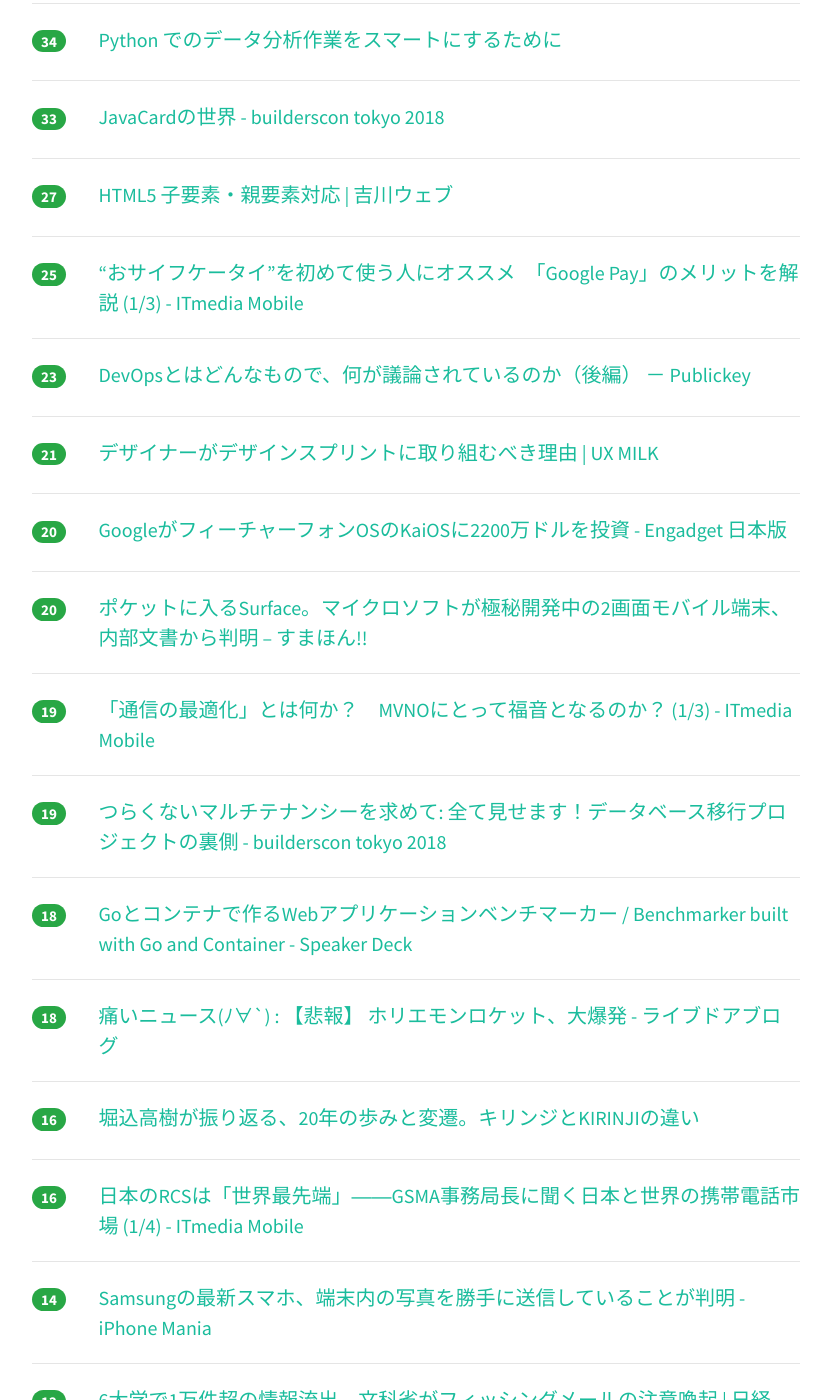
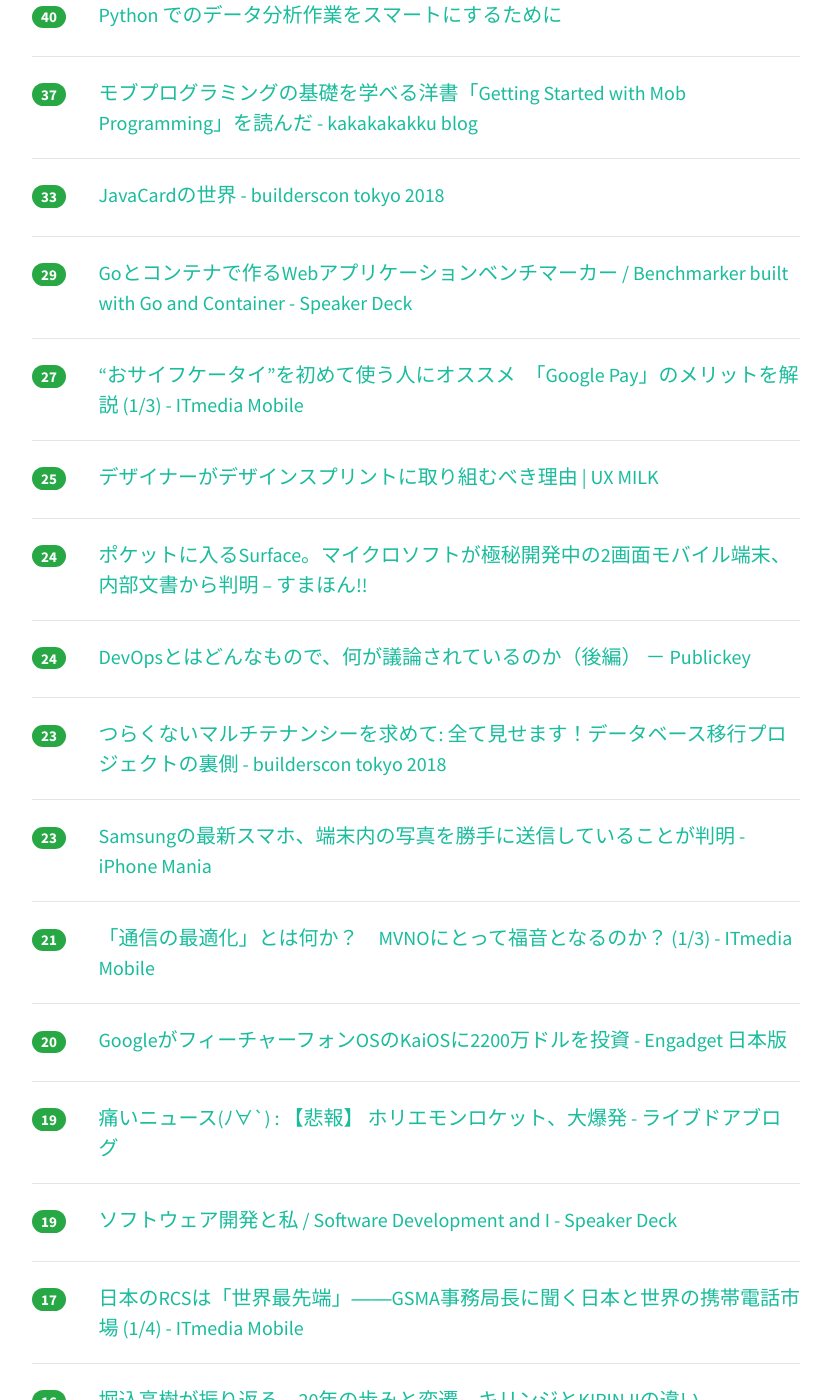
Before and after one commit to yatta47/hatena-matome-site, a Jekyll site: the page built from _posts/2018-06-30-hatena.md, in a window 1280 px wide and 1400 px high, scrolled down 856 px. Shown: the whole window, without its empty margins (224-1055 px from the left). Built offline with Jekyll 4.4.1, drawn with Linux system fonts in a browser that asks for light colours; nearby versions of some CDN libraries; some of the changed text lies outside the part shown.

Commit message:
Updated 2018-06-30

```diff
--- a/_posts/2018-06-30-hatena.md
+++ b/_posts/2018-06-30-hatena.md
@@ -1,13 +1,13 @@
 ---
 layout: post
 title:  "2018-06-30 はてぶIT"
-date:   2018-06-30 18:02:27
+date:   2018-06-30 19:02:31
 tags: [it-hotentry]
 ---
-54 件のデータあり
+60 件のデータあり
 
 <hr><div class="row">
-<div class="col-1"><span class="badge badge-pill badge-success h2">502</span></div>
+<div class="col-1"><span class="badge badge-pill badge-success h2">523</span></div>
 <div class="col-11"><a href='https://jp.techcrunch.com/2018/06/29/2018-06-28-what3words-saic-alpine-f1/' target='_blank'>世界を57兆個の小さな区画に分割してそれぞれにユニークな名前をつけたwhat3wordsに投資が殺到 | TechCrunch Japan</a></div>
 </div>
 <hr>
@@ -17,23 +17,28 @@ tags: [it-hotentry]
 </div>
 <hr>
 <div class="row">
-<div class="col-1"><span class="badge badge-pill badge-success h2">80</span></div>
+<div class="col-1"><span class="badge badge-pill badge-success h2">105</span></div>
 <div class="col-11"><a href='http://trend.nikkeibp.co.jp/atcl/contents/18/00011/00004/' target='_blank'>リクルートの校閲AIが驚異的な効果　検出率は人を超え数秒で完了：日経クロストレンド</a></div>
 </div>
 <hr>
 <div class="row">
-<div class="col-1"><span class="badge badge-pill badge-success h2">56</span></div>
+<div class="col-1"><span class="badge badge-pill badge-success h2">60</span></div>
 <div class="col-11"><a href='https://speakerdeck.com/ledsun/10bei-su-inode-dot-jsbing-lie-puroguramingu' target='_blank'>10倍速いNode.js並列プログラミング - Speaker Deck</a></div>
 </div>
 <hr>
 <div class="row">
-<div class="col-1"><span class="badge badge-pill badge-success h2">35</span></div>
-<div class="col-11"><a href='https://kakakakakku.hatenablog.com/entry/2018/06/29/192551' target='_blank'>モブプログラミングの基礎を学べる洋書「Getting Started with Mob Programming」を読んだ - kakakakakku blog</a></div>
+<div class="col-1"><span class="badge badge-pill badge-success h2">43</span></div>
+<div class="col-11"><a href='https://yoshikawaweb.com/element/' target='_blank'>HTML5 子要素・親要素対応 | 吉川ウェブ</a></div>
 </div>
 <hr>
 <div class="row">
-<div class="col-1"><span class="badge badge-pill badge-success h2">34</span></div>
+<div class="col-1"><span class="badge badge-pill badge-success h2">40</span></div>
 <div class="col-11"><a href='https://qiita.com/s_katagiri/items/a6c3914e7623b4d7b5a3' target='_blank'>Python でのデータ分析作業をスマートにするために</a></div>
+</div>
+<hr>
+<div class="row">
+<div class="col-1"><span class="badge badge-pill badge-success h2">37</span></div>
+<div class="col-11"><a href='https://kakakakakku.hatenablog.com/entry/2018/06/29/192551' target='_blank'>モブプログラミングの基礎を学べる洋書「Getting Started with Mob Programming」を読んだ - kakakakakku blog</a></div>
 </div>
 <hr>
 <div class="row">
@@ -42,23 +47,43 @@ tags: [it-hotentry]
 </div>
 <hr>
 <div class="row">
+<div class="col-1"><span class="badge badge-pill badge-success h2">29</span></div>
+<div class="col-11"><a href='https://speakerdeck.com/fujiwara3/benchmarker-built-with-go-and-container' target='_blank'>Goとコンテナで作るWebアプリケーションベンチマーカー / Benchmarker built with Go and Container - Speaker Deck</a></div>
+</div>
+<hr>
+<div class="row">
 <div class="col-1"><span class="badge badge-pill badge-success h2">27</span></div>
-<div class="col-11"><a href='https://yoshikawaweb.com/element/' target='_blank'>HTML5 子要素・親要素対応 | 吉川ウェブ</a></div>
+<div class="col-11"><a href='http://www.itmedia.co.jp/mobile/articles/1806/30/news012.html' target='_blank'>“おサイフケータイ”を初めて使う人にオススメ　「Google Pay」のメリットを解説 (1/3) - ITmedia Mobile</a></div>
 </div>
 <hr>
 <div class="row">
 <div class="col-1"><span class="badge badge-pill badge-success h2">25</span></div>
-<div class="col-11"><a href='http://www.itmedia.co.jp/mobile/articles/1806/30/news012.html' target='_blank'>“おサイフケータイ”を初めて使う人にオススメ　「Google Pay」のメリットを解説 (1/3) - ITmedia Mobile</a></div>
+<div class="col-11"><a href='http://uxmilk.jp/73023' target='_blank'>デザイナーがデザインスプリントに取り組むべき理由 | UX MILK</a></div>
+</div>
+<hr>
+<div class="row">
+<div class="col-1"><span class="badge badge-pill badge-success h2">24</span></div>
+<div class="col-11"><a href='https://smhn.info/201806-microsoft-andromeda' target='_blank'>ポケットに入るSurface。マイクロソフトが極秘開発中の2画面モバイル端末、内部文書から判明 – すまほん!!</a></div>
+</div>
+<hr>
+<div class="row">
+<div class="col-1"><span class="badge badge-pill badge-success h2">24</span></div>
+<div class="col-11"><a href='https://www.publickey1.jp/blog/12/devops_2.html' target='_blank'>DevOpsとはどんなもので、何が議論されているのか（後編） － Publickey</a></div>
 </div>
 <hr>
 <div class="row">
 <div class="col-1"><span class="badge badge-pill badge-success h2">23</span></div>
-<div class="col-11"><a href='https://www.publickey1.jp/blog/12/devops_2.html' target='_blank'>DevOpsとはどんなもので、何が議論されているのか（後編） － Publickey</a></div>
+<div class="col-11"><a href='https://builderscon.io/tokyo/2018/session/5485dc21-810e-4d12-9102-30b2812cd64f' target='_blank'>つらくないマルチテナンシーを求めて: 全て見せます！データベース移行プロジェクトの裏側 - builderscon tokyo 2018</a></div>
+</div>
+<hr>
+<div class="row">
+<div class="col-1"><span class="badge badge-pill badge-success h2">23</span></div>
+<div class="col-11"><a href='https://iphone-mania.jp/news-217373/' target='_blank'>Samsungの最新スマホ、端末内の写真を勝手に送信していることが判明 - iPhone Mania</a></div>
 </div>
 <hr>
 <div class="row">
 <div class="col-1"><span class="badge badge-pill badge-success h2">21</span></div>
-<div class="col-11"><a href='http://uxmilk.jp/73023' target='_blank'>デザイナーがデザインスプリントに取り組むべき理由 | UX MILK</a></div>
+<div class="col-11"><a href='http://www.itmedia.co.jp/mobile/articles/1806/30/news018.html' target='_blank'>「通信の最適化」とは何か？　MVNOにとって福音となるのか？ (1/3) - ITmedia Mobile</a></div>
 </div>
 <hr>
 <div class="row">
@@ -67,28 +92,18 @@ tags: [it-hotentry]
 </div>
 <hr>
 <div class="row">
-<div class="col-1"><span class="badge badge-pill badge-success h2">20</span></div>
-<div class="col-11"><a href='https://smhn.info/201806-microsoft-andromeda' target='_blank'>ポケットに入るSurface。マイクロソフトが極秘開発中の2画面モバイル端末、内部文書から判明 – すまほん!!</a></div>
+<div class="col-1"><span class="badge badge-pill badge-success h2">19</span></div>
+<div class="col-11"><a href='http://blog.livedoor.jp/dqnplus/archives/1971938.html' target='_blank'>痛いニュース(ﾉ∀`) : 【悲報】 ホリエモンロケット、大爆発 - ライブドアブログ</a></div>
 </div>
 <hr>
 <div class="row">
 <div class="col-1"><span class="badge badge-pill badge-success h2">19</span></div>
-<div class="col-11"><a href='http://www.itmedia.co.jp/mobile/articles/1806/30/news018.html' target='_blank'>「通信の最適化」とは何か？　MVNOにとって福音となるのか？ (1/3) - ITmedia Mobile</a></div>
+<div class="col-11"><a href='https://speakerdeck.com/motemen/software-development-and-i' target='_blank'>ソフトウェア開発と私 / Software Development and I - Speaker Deck</a></div>
 </div>
 <hr>
 <div class="row">
-<div class="col-1"><span class="badge badge-pill badge-success h2">19</span></div>
-<div class="col-11"><a href='https://builderscon.io/tokyo/2018/session/5485dc21-810e-4d12-9102-30b2812cd64f' target='_blank'>つらくないマルチテナンシーを求めて: 全て見せます！データベース移行プロジェクトの裏側 - builderscon tokyo 2018</a></div>
-</div>
-<hr>
-<div class="row">
-<div class="col-1"><span class="badge badge-pill badge-success h2">18</span></div>
-<div class="col-11"><a href='https://speakerdeck.com/fujiwara3/benchmarker-built-with-go-and-container' target='_blank'>Goとコンテナで作るWebアプリケーションベンチマーカー / Benchmarker built with Go and Container - Speaker Deck</a></div>
-</div>
-<hr>
-<div class="row">
-<div class="col-1"><span class="badge badge-pill badge-success h2">18</span></div>
-<div class="col-11"><a href='http://blog.livedoor.jp/dqnplus/archives/1971938.html' target='_blank'>痛いニュース(ﾉ∀`) : 【悲報】 ホリエモンロケット、大爆発 - ライブドアブログ</a></div>
+<div class="col-1"><span class="badge badge-pill badge-success h2">17</span></div>
+<div class="col-11"><a href='http://www.itmedia.co.jp/mobile/articles/1806/29/news143.html' target='_blank'>日本のRCSは「世界最先端」――GSMA事務局長に聞く日本と世界の携帯電話市場 (1/4) - ITmedia Mobile</a></div>
 </div>
 <hr>
 <div class="row">
@@ -97,13 +112,13 @@ tags: [it-hotentry]
 </div>
 <hr>
 <div class="row">
-<div class="col-1"><span class="badge badge-pill badge-success h2">16</span></div>
-<div class="col-11"><a href='http://www.itmedia.co.jp/mobile/articles/1806/29/news143.html' target='_blank'>日本のRCSは「世界最先端」――GSMA事務局長に聞く日本と世界の携帯電話市場 (1/4) - ITmedia Mobile</a></div>
+<div class="col-1"><span class="badge badge-pill badge-success h2">13</span></div>
+<div class="col-11"><a href='https://soranocurtain.com/archives/530' target='_blank'>0344058846からのSMS（ショートメール）は必ずしも迷惑メールじゃないことが判明 – Sora no curtain</a></div>
 </div>
 <hr>
 <div class="row">
-<div class="col-1"><span class="badge badge-pill badge-success h2">14</span></div>
-<div class="col-11"><a href='https://iphone-mania.jp/news-217373/' target='_blank'>Samsungの最新スマホ、端末内の写真を勝手に送信していることが判明 - iPhone Mania</a></div>
+<div class="col-1"><span class="badge badge-pill badge-success h2">13</span></div>
+<div class="col-11"><a href='https://anond.hatelabo.jp/20180625184652' target='_blank'>オタク向けのロボットアニメはもう終わり　これからはキッズアニメの時代</a></div>
 </div>
 <hr>
 <div class="row">
@@ -114,16 +129,6 @@ tags: [it-hotentry]
 <div class="row">
 <div class="col-1"><span class="badge badge-pill badge-success h2">12</span></div>
 <div class="col-11"><a href='https://japan.cnet.com/article/35121681/' target='_blank'>SNS世代の高校生が抱える“いじめ”の悩み--N高とNetflixがコラボ授業 - CNET Japan</a></div>
-</div>
-<hr>
-<div class="row">
-<div class="col-1"><span class="badge badge-pill badge-success h2">12</span></div>
-<div class="col-11"><a href='https://soranocurtain.com/archives/530' target='_blank'>0344058846からのSMS（ショートメール）は必ずしも迷惑メールじゃないことが判明 – Sora no curtain</a></div>
-</div>
-<hr>
-<div class="row">
-<div class="col-1"><span class="badge badge-pill badge-success h2">12</span></div>
-<div class="col-11"><a href='https://speakerdeck.com/motemen/software-development-and-i' target='_blank'>ソフトウェア開発と私 / Software Development and I - Speaker Deck</a></div>
 </div>
 <hr>
 <div class="row">
@@ -149,6 +154,11 @@ tags: [it-hotentry]
 <div class="row">
 <div class="col-1"><span class="badge badge-pill badge-success h2">11</span></div>
 <div class="col-11"><a href='https://japan.cnet.com/article/35121471/' target='_blank'>音声通知ワイヤレスイヤホン「Zeeny」--スマホ画面見ずにメッセージ、スケジュール確認 - CNET Japan</a></div>
+</div>
+<hr>
+<div class="row">
+<div class="col-1"><span class="badge badge-pill badge-success h2">11</span></div>
+<div class="col-11"><a href='https://jp.techcrunch.com/2018/06/30/2018-06-29-questions-about-apples-new-maps-answered/' target='_blank'>Apple、マップの完全リニューアルを準備中――編集長が読者の質問に答える | TechCrunch Japan</a></div>
 </div>
 <hr>
 <div class="row">
@@ -178,7 +188,7 @@ tags: [it-hotentry]
 <hr>
 <div class="row">
 <div class="col-1"><span class="badge badge-pill badge-success h2">9</span></div>
-<div class="col-11"><a href='https://jp.techcrunch.com/2018/06/30/2018-06-29-questions-about-apples-new-maps-answered/' target='_blank'>Apple、マップの完全リニューアルを準備中――編集長が読者の質問に答える | TechCrunch Japan</a></div>
+<div class="col-11"><a href='https://qiita.com/yassyskywalker/items/66a536ed3eaff8670538' target='_blank'>Vue Croppa で、画像の切抜き機能をつける（QuasarFramework(Vue.js) + Firebase環境)</a></div>
 </div>
 <hr>
 <div class="row">
@@ -198,7 +208,7 @@ tags: [it-hotentry]
 <hr>
 <div class="row">
 <div class="col-1"><span class="badge badge-pill badge-success h2">8</span></div>
-<div class="col-11"><a href='https://qiita.com/yassyskywalker/items/66a536ed3eaff8670538' target='_blank'>Vue Croppa で、画像の切抜き機能をつける（QuasarFramework(Vue.js) + Firebase環境)</a></div>
+<div class="col-11"><a href='https://speakerdeck.com/ledsun/10bei-su-inode-dot-jsbing-lie-puroguramingu?slide=32' target='_blank'>10倍速いNode.js並列プログラミング - Speaker Deck</a></div>
 </div>
 <hr>
 <div class="row">
@@ -213,22 +223,17 @@ tags: [it-hotentry]
 <hr>
 <div class="row">
 <div class="col-1"><span class="badge badge-pill badge-success h2">7</span></div>
-<div class="col-11"><a href='https://speakerdeck.com/ledsun/10bei-su-inode-dot-jsbing-lie-puroguramingu?slide=32' target='_blank'>10倍速いNode.js並列プログラミング - Speaker Deck</a></div>
+<div class="col-11"><a href='http://blog.hatenablog.com/entry/2018/06/29/160000' target='_blank'>ネットの自浄作用を働かせるのは私たち。朽木誠一郎さんに聞く、医療情報との付き合い方 - 週刊はてなブログ</a></div>
 </div>
 <hr>
 <div class="row">
 <div class="col-1"><span class="badge badge-pill badge-success h2">7</span></div>
-<div class="col-11"><a href='http://blog.hatenablog.com/entry/2018/06/29/160000' target='_blank'>ネットの自浄作用を働かせるのは私たち。朽木誠一郎さんに聞く、医療情報との付き合い方 - 週刊はてなブログ</a></div>
+<div class="col-11"><a href='https://qiita.com/hmatsu47/items/54bfcd599546a5988bd2' target='_blank'>nginx＋ngx_luaで証明書動的読み込みの常時HTTPS用リバースプロキシを手軽に立ててみる</a></div>
 </div>
 <hr>
 <div class="row">
 <div class="col-1"><span class="badge badge-pill badge-success h2">6</span></div>
 <div class="col-11"><a href='https://newswitch.jp/p/13497' target='_blank'>パナソニックのテスラ向け電池、供給量が足りなくなるほど受注が増えている</a></div>
-</div>
-<hr>
-<div class="row">
-<div class="col-1"><span class="badge badge-pill badge-success h2">6</span></div>
-<div class="col-11"><a href='https://motion-gallery.net/projects/OrbitalChristmas' target='_blank'>短編SF映画『オービタル・クリスマス』～聖夜を祝う全ての人に～ - クラウドファンディングのMotionGallery</a></div>
 </div>
 <hr>
 <div class="row">
@@ -243,6 +248,11 @@ tags: [it-hotentry]
 <hr>
 <div class="row">
 <div class="col-1"><span class="badge badge-pill badge-success h2">5</span></div>
+<div class="col-11"><a href='https://motion-gallery.net/projects/OrbitalChristmas' target='_blank'>短編SF映画『オービタル・クリスマス』～聖夜を祝う全ての人に～ - クラウドファンディングのMotionGallery</a></div>
+</div>
+<hr>
+<div class="row">
+<div class="col-1"><span class="badge badge-pill badge-success h2">5</span></div>
 <div class="col-11"><a href='https://next.rikunabi.com/journal/20180630_t02/' target='_blank'>最先端はここにあり！テクノロジーとクリエイティブが集結した明星和楽と、そこから見えるこれからの働き方 | リクナビNEXTジャーナル</a></div>
 </div>
 <hr>
@@ -252,8 +262,8 @@ tags: [it-hotentry]
 </div>
 <hr>
 <div class="row">
-<div class="col-1"><span class="badge badge-pill badge-success h2">4</span></div>
-<div class="col-11"><a href='https://anond.hatelabo.jp/20180625184652' target='_blank'>オタク向けのロボットアニメはもう終わり　これからはキッズアニメの時代</a></div>
+<div class="col-1"><span class="badge badge-pill badge-success h2">5</span></div>
+<div class="col-11"><a href='https://qiita.com/youya66/items/567c015807cb8bf40bc7' target='_blank'>作って学ぶ、ざっくり関数型プログラミング in javascript</a></div>
 </div>
 <hr>
 <div class="row">
@@ -262,8 +272,28 @@ tags: [it-hotentry]
 </div>
 <hr>
 <div class="row">
+<div class="col-1"><span class="badge badge-pill badge-success h2">4</span></div>
+<div class="col-11"><a href='https://builderscon.io/tokyo/2018/session/03d4de28-eff7-4b19-be20-91ac89ebb3ef' target='_blank'>Reactから学ぶデータ構造とアルゴリズム - builderscon tokyo 2018</a></div>
+</div>
+<hr>
+<div class="row">
+<div class="col-1"><span class="badge badge-pill badge-success h2">4</span></div>
+<div class="col-11"><a href='http://monoist.atmarkit.co.jp/mn/articles/1806/28/news024.html' target='_blank'>AI技術でベテラン技術者の知識継承を支援するPLMソフトウェア - MONOist（モノイスト）</a></div>
+</div>
+<hr>
+<div class="row">
 <div class="col-1"><span class="badge badge-pill badge-success h2">3</span></div>
-<div class="col-11"><a href='https://qiita.com/hmatsu47/items/54bfcd599546a5988bd2' target='_blank'>nginx＋ngx_luaで証明書動的読み込みの常時HTTPS用リバースプロキシを手軽に立ててみる</a></div>
+<div class="col-11"><a href='https://qiita.com/setouchi/items/44c31464eed4e66a4847' target='_blank'>CSSで高さが不揃いの要素の高さをJavaScriptですべて合わせる</a></div>
+</div>
+<hr>
+<div class="row">
+<div class="col-1"><span class="badge badge-pill badge-success h2">3</span></div>
+<div class="col-11"><a href='https://qiita.com/takako_sudou/items/895b5f01753a2fdbde5c' target='_blank'>PythonとwxpythonライブラリをUSBにインストールする</a></div>
+</div>
+<hr>
+<div class="row">
+<div class="col-1"><span class="badge badge-pill badge-success h2">3</span></div>
+<div class="col-11"><a href='https://wiki.gentoo.org/wiki/Github/2018-06-28' target='_blank'>Github/2018-06-28 - Gentoo Wiki</a></div>
 </div>
 <hr>
 <div class="row">
```
